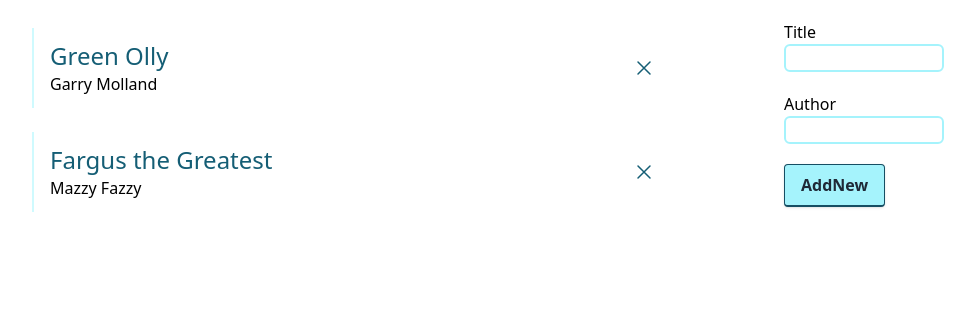
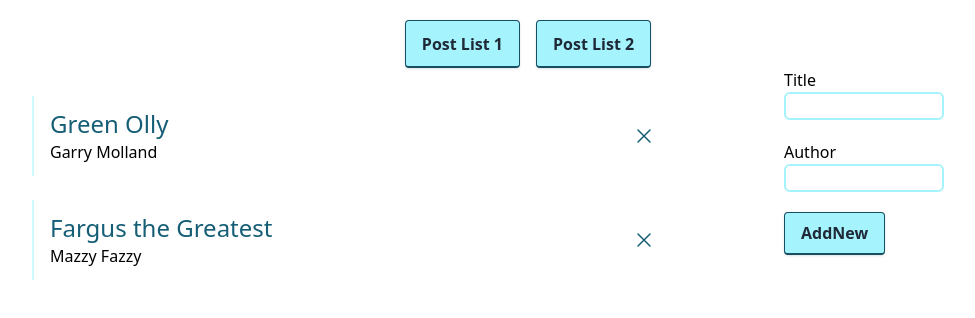
Before and after one commit to zibiv/react-query-try, a React (Vite) app: page / in a window 1280 px wide. Shown: the top 318 px of the page, without its empty margins (112-1087 px from the left). Built offline with nearby package versions, Linux system fonts and the light colour scheme.

Commit message:
Одна страница два листа с постами

```diff
--- a/src/App.jsx
+++ b/src/App.jsx
@@ -1,122 +1,25 @@
-import { useQuery, useMutation, useQueryClient } from "@tanstack/react-query";
-
-let POSTS = [
-  { id: 1, title: "Green Olly", author: "Garry Molland" },
-  { id: 2, title: "Fargus the Greatest", author: "Mazzy Fazzy" },
-];
+import { useState } from "react";
+import { PostList1 } from "./PostList1";
+import { PostList2 } from "./PostList2";
 
 function App() {
-  const qClient = useQueryClient();
-  const postQ = useQuery({
-    queryKey: ["posts"],
-    queryFn: () => PromiseF(),
-  });
+  const [currentPage, setCurrentPage] = useState(<PostList1 />)
 
-  const postQQ = useQuery({
-    queryKey: ["posts", {name: "babas"}],
-    queryFn: (obj) => PromiseF(obj),
-  });
+  function handleChangePostList(newPostList) {
+    setCurrentPage(newPostList);
+  }
 
-  const newPostMutation = useMutation({
-    mutationKey: ["addNewPost"],
-    mutationFn: async (postFromForm) => {
-      const newPost = Object.fromEntries(postFromForm);
-      console.log(newPost);
-      return await wait(1000).then(() =>
-        POSTS.push({
-          id: crypto.randomUUID(),
-          title: newPost.title,
-          author: newPost.author,
-        })
-      );
-    },
-    onSuccess: () => {
-      qClient.invalidateQueries(["posts"]);
-    },
-  });
-
-  const delPostMutation = useMutation({
-    mutationKey: ["dellNewPost"],
-    mutationFn: async (id) => {
-      return await wait(1000).then(() =>
-      POSTS = POSTS.filter((post) => post.id !== id)
-      );
-    },
-    onSuccess: () => {
-      qClient.invalidateQueries(["posts"]);
-    },
-  });
-
-  const isDisabled = newPostMutation.isLoading;
-
-  if (postQ.isLoading) return <h1>Loading...</h1>;
-  if (postQ.isError) return <h1>{postQ.error}</h1>;
 
   return (
-    <div className="PostApp mt-7">
-      <div className="posts w-[50vw] ml-36">
-        {postQ.data.length > 0 ? postQ.data.map((post) => {
-          return (
-            <div className="post  mb-6 flex justify-between" key={post.id}>
-              <div className="info my-3">
-                <h1 className="text-2xl text-cyan-800">{post.title}</h1>
-                <p>{post.author}</p>
-              </div>
-              <button onClick={()=>{delPostMutation.mutate(post.id)}} className="closeButton text-cyan-800 w-10"><svg xmlns="http://www.w3.org/2000/svg"  fill="none" viewBox="0 0 24 24" strokeWidth={1.5} stroke="currentColor" className="w-6 h-6 hover:w-7 h-7">
-  <path strokeLinecap="round" strokeLinejoin="round" d="M6 18L18 6M6 6l12 12" />
-</svg>
-</button>
-            </div>
-          );
-        }) : <h1>No Posts!</h1>}
+    <>
+      <div className="menu h-[6vh] mt-5 flex justify-center">
+        <button className="button blueButton mr-4" onClick={()=>handleChangePostList(<PostList1/>)}>Post List 1</button>
+        <button className="button blueButton" onClick={()=>handleChangePostList(<PostList2/>)}>Post List 2</button>
       </div>
-      <div className="formNewPost w-[30vw] fixed top-0 right-0">
-        <form
-          onSubmit={async (e) => {
-            e.preventDefault();
-            newPostMutation.mutate(new FormData(e.target));
-            e.target.reset();
-          }}
-          action="/passa"
-        >
-          <div className="block">
-            <label htmlFor="title">Title</label>
-            <input
-              name="title"
-              id="title"
-              type="text"
-              disabled={isDisabled}
-            ></input>
-          </div>
-          <div className="block">
-            <label htmlFor="author">Author</label>
-            <input
-              name="author"
-              id="author"
-              type="text"
-              disabled={isDisabled}
-            ></input>
-          </div>
-          <button
-            className="bg-white hover:bg-gray-100 text-gray-800 font-semibold py-2 px-4 border border-gray-400 rounded shadow"
-            type="submit"
-            disabled={isDisabled}
-          >
-            AddNew
-          </button>
-        </form>
-      </div>
-    </div>
-  );
+      {currentPage}
+    </>
+  )
 }
 
-async function PromiseF(obj) {
-  await wait(1000);
-  return [...POSTS];
-}
-
-function wait(duration) {
-  return new Promise((resolve, reject) => setTimeout(resolve, duration));
-}
 
 export default App;
--- a/src/PostList1.jsx
+++ b/src/PostList1.jsx
@@ -70,7 +70,7 @@ export function PostList1() {
           );
         }) : <h1>No Posts!</h1>}
       </div>
-      <div className="formNewPost w-[30vw] fixed top-0 right-0">
+      <div className="formNewPost w-[30vw] fixed top-[6vh] right-0">
         <form
           onSubmit={async (e) => {
             e.preventDefault();
--- a/src/PostList2.jsx
+++ b/src/PostList2.jsx
@@ -1,8 +1,8 @@
 import { useQuery, useMutation, useQueryClient } from "@tanstack/react-query";
 
 let POSTS = [
-  { id: 1, title: "Green Olly", author: "Garry Molland" },
-  { id: 2, title: "Fargus the Greatest", author: "Mazzy Fazzy" },
+  { id: 1, title: "Kakkali", author: "Aiwo Korvu" },
+  { id: 2, title: "Finnish Tikkurila", author: "Mikka  Tappanenn" },
 ];
 
 export function PostList2() {
@@ -70,7 +70,7 @@ export function PostList2() {
           );
         }) : <h1>No Posts!</h1>}
       </div>
-      <div className="formNewPost w-[30vw] fixed top-0 right-0">
+      <div className="formNewPost w-[30vw] fixed top-[6vh] right-0">
         <form
           onSubmit={async (e) => {
             e.preventDefault();
--- a/src/index.css
+++ b/src/index.css
@@ -12,7 +12,11 @@
   @apply border-2 border-cyan-200 w-40 outline-none rounded-md h-7;
 }
 
-.formNewPost button {
+.button {
+  @apply bg-white hover:bg-gray-100 text-gray-800 font-semibold py-2 px-4 border border-gray-400 rounded shadow
+}
+
+.formNewPost button, .blueButton {
   @apply border-b-2 border-cyan-900 bg-cyan-200 ;
 }
 
```
